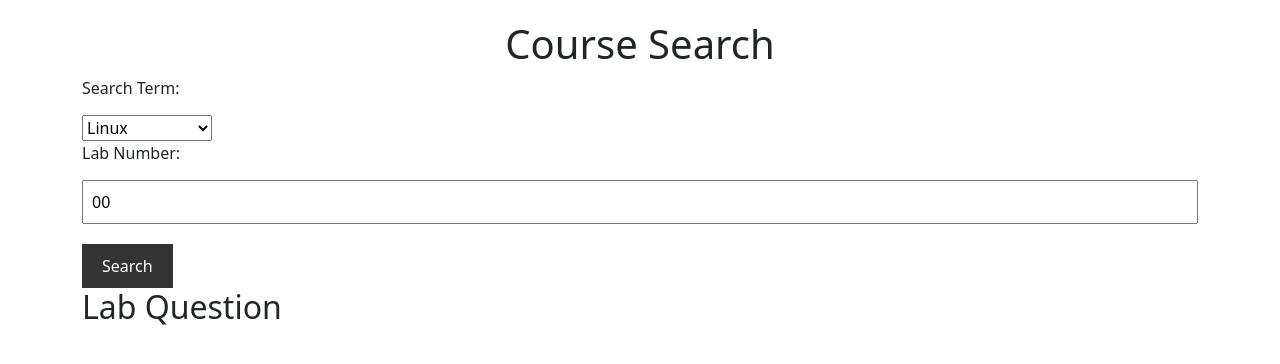
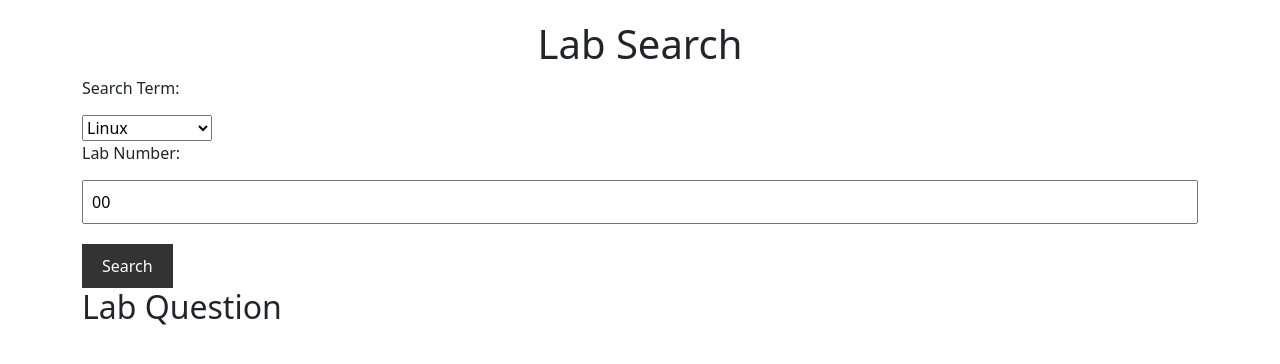
Before and after one commit to stwins60/devops-mentorship-site, a Flask app: page /courses/search/ in a window 1280 px wide. Shown: the top 364 px of the page. Run offline with Flask 3, Linux system fonts and the light colour scheme.

Commit message:
Modified code

```diff
--- a/app.py
+++ b/app.py
@@ -54,56 +54,56 @@ def course_search():
     selected_course = "Linux"
     html_content = ""
 
-    if request.method == 'POST':
-        selected_course = request.form.get('search-term')
-        if selected_course == "Linux":
-            lab_number = request.form.get('lab-number')
-            BASE_URL = "https://raw.githubusercontent.com/livialima/linuxupskillchallenge/master/docs/"
-            response = requests.get(f"{BASE_URL}{lab_number}.md")
-            if response.status_code == 200:
-                content = response.text
-                html_content = markdown.markdown(content)
+    try:
+        if request.method == 'POST':
+            selected_course = request.form.get('search-term')
+            if selected_course == "Linux":
+                lab_number = request.form.get('lab-number')
+                BASE_URL = "https://raw.githubusercontent.com/livialima/linuxupskillchallenge/master/docs/"
+                response = requests.get(f"{BASE_URL}{lab_number}.md")
+                if response.status_code == 200:
+                    content = response.text
+                    html_content = markdown.markdown(content)
+                else:
+                    result = "Course not found"
+            elif selected_course == "Bash Scripting":
+                if isinstance(shellscript, dict):
+                    lab_number = request.form.get('lab-number')
+                    question = shellscript.get(lab_number, "Lab not found").get('question', "Lab not found")
+                    html_content = markdown.markdown(question)
+                else:
+                    html_content = markdown.markdown("<h1>Lab not found</h1>")
+
+            elif selected_course == "Python":
+                lab_number = request.form.get('lab-number')
+                question = python.get(lab_number, "Lab not found").get('question', "Lab not found")
+                html_content = markdown.markdown(question)
+
+            elif selected_course == "Docker":
+                lab_number = request.form.get('lab-number')
+                question = docker.get(lab_number, "Lab not found").get('question', "Lab not found")
+                html_content = markdown.markdown(question)
+
+            elif selected_course == "Kubernetes":
+                lab_number = request.form.get('lab-number')
+                question = kubernetes.get(lab_number, "Lab not found").get('question', "Lab not found")
+                html_content = markdown.markdown(question)
+
+            elif selected_course == "AWS":
+                lab_number = request.form.get('lab-number')
+                question = aws.get(lab_number, "Lab not found").get('question', "Lab not found")
+                html_content = markdown.markdown(question)
+
+            elif selected_course == "Terraform":
+                lab_number = request.form.get('lab-number')
+                question = terraform.get(lab_number, "Lab not found").get('question', "Lab not found")
+                html_content = markdown.markdown(question)
+
             else:
                 result = "Course not found"
-        elif selected_course == "Bash Scripting":
-            if isinstance(shellscript, dict):
-                lab_number = request.form.get('lab-number')
-                question = shellscript.get(lab_number, "Lab not found").get('question', "Lab not found")
-                html_content = markdown.markdown(question)
-    #             print(lab_number)
-    #             for key, value in shellscript.items():
-    #                 # print(key, value)
-    #                 if key == lab_number:
-    #                     # print(key, value)
-    #                     course = value
-    #                     html_content = markdown.markdown(course)
-        elif selected_course == "Python":
-            lab_number = request.form.get('lab-number')
-            question = python.get(lab_number, "Lab not found").get('question', "Lab not found")
-            html_content = markdown.markdown(question)
-
-        elif selected_course == "Docker":
-            lab_number = request.form.get('lab-number')
-            question = docker.get(lab_number, "Lab not found").get('question', "Lab not found")
-            html_content = markdown.markdown(question)
-
-        elif selected_course == "Kubernetes":
-            lab_number = request.form.get('lab-number')
-            question = kubernetes.get(lab_number, "Lab not found").get('question', "Lab not found")
-            html_content = markdown.markdown(question)
-
-        elif selected_course == "AWS":
-            lab_number = request.form.get('lab-number')
-            question = aws.get(lab_number, "Lab not found").get('question', "Lab not found")
-            html_content = markdown.markdown(question)
-
-        elif selected_course == "Terraform":
-            lab_number = request.form.get('lab-number')
-            question = terraform.get(lab_number, "Lab not found").get('question', "Lab not found")
-            html_content = markdown.markdown(question)
-
-        else:
-            result = "Course not found"
+    except Exception as e:
+        print(e)
+        html_content = markdown.markdown("<h1>Lab not found</h1>")
 
 
     return render_template('course_search.html', choices=choices, selected_course=selected_course, html_content=html_content)
--- a/templates/course_search.html
+++ b/templates/course_search.html
@@ -8,11 +8,11 @@
     <script src="https://code.jquery.com/jquery-3.6.0.min.js"></script>
     <script src="https://cdn.jsdelivr.net/npm/bootstrap@5.3.0/dist/js/bootstrap.bundle.min.js" integrity="sha384-geWF76RCwLtnZ8qwWowPQNguL3RmwHVBC9FhGdlKrxdiJJigb/j/68SIy3Te4Bkz" crossorigin="anonymous"></script>
 
-    <title>Course Search</title>
+    <title>Devops Mentorship Lab Search</title>
 </head>
 <body>
     <div class="container">
-        <h1>Course Search</h1>
+        <h1>Lab Search</h1>
         <form action="{{ url_for('course_search') }}" id="course-search-form" method="post" enctype="multipart/form-data">
             <label for="search-term">Search Term:</label>
             <select name="search-term" id="search-term" style="margin-top: 10px;">
```
